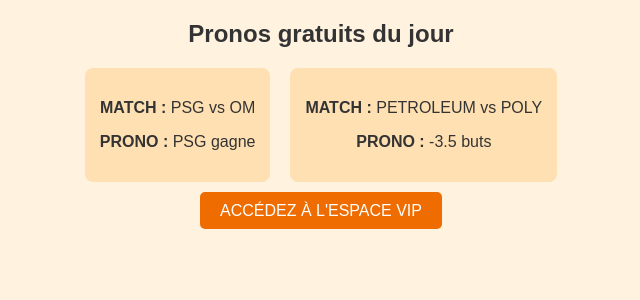
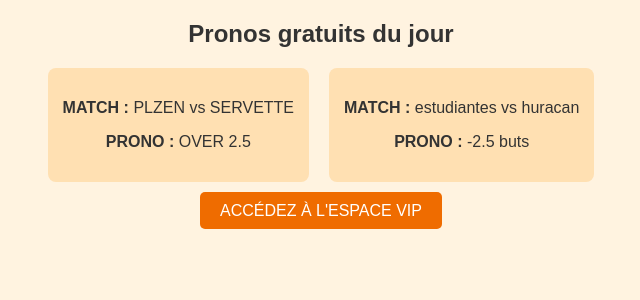
Before and after one commit to brkbotai/brkbotai-site, a Flask app: page / in a window 1280 px wide. Shown: the part 232-532 px from the top of the page, without its empty margins (319-959 px from the left). Run offline with Flask 3, Linux system fonts and the light colour scheme.

Commit message:
Mise à jour des pronos gratuits

```diff
--- a/templates/index.html
+++ b/templates/index.html
@@ -13,12 +13,12 @@
     <h2>Pronos gratuits du jour</h2>
     <div class="pronos">
         <div class="prono">
-            <p><strong>MATCH :</strong> PSG vs OM</p>
-            <p><strong>PRONO :</strong> PSG gagne</p>
+            <p><strong>MATCH :</strong> PLZEN vs SERVETTE</p>
+            <p><strong>PRONO :</strong> OVER 2.5</p>
         </div>
         <div class="prono">
-            <p><strong>MATCH :</strong> PETROLEUM vs POLY</p>
-            <p><strong>PRONO :</strong> -3.5 buts</p>
+            <p><strong>MATCH :</strong> estudiantes vs huracan</p>
+            <p><strong>PRONO :</strong> -2.5 buts</p>
         </div>
     </div>
     <a class="vip-button" href="/login">ACCÉDEZ À L'ESPACE VIP</a>
```
